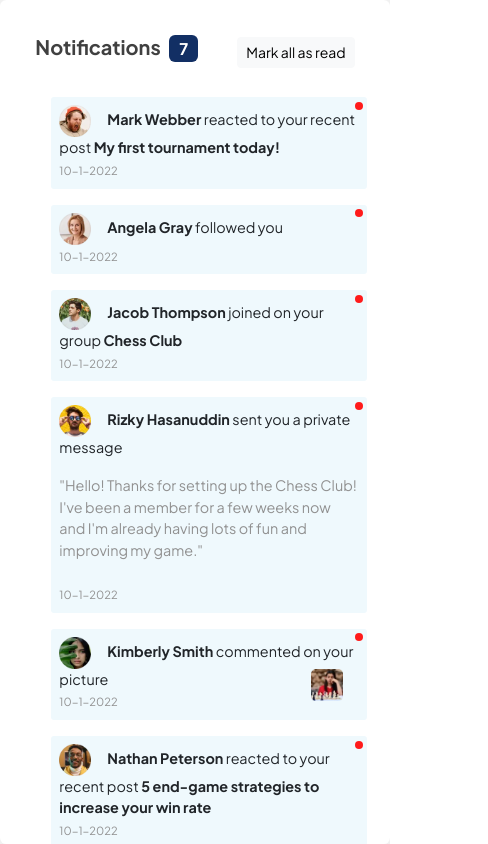
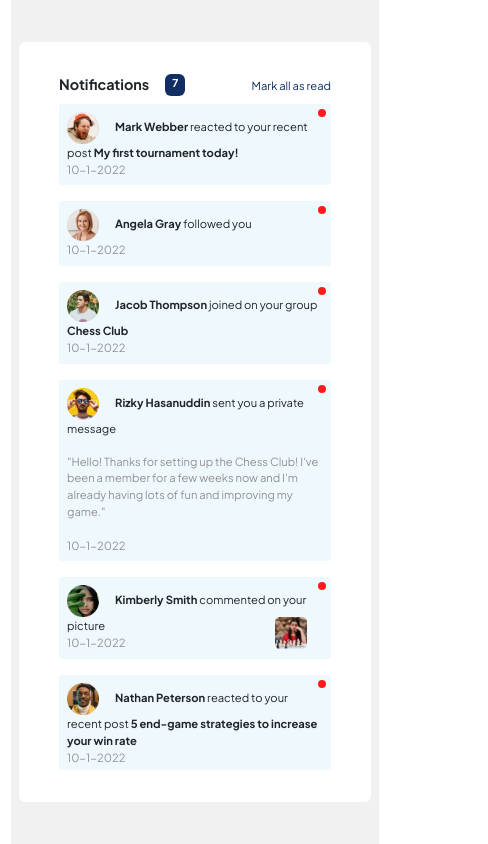
Before and after one commit to nickelzon/notifications-page-main, a React (Create React App) app in the folder notification-page/: page / in a window 390 px wide. Shown: the whole page, 488 px wide, since content can reach past the window. Built offline with nearby package versions, Linux system fonts and the light colour scheme; the HTML template or start-up script is replaced by a standard one.

Commit message:
fixed mobile layout(attempt1)

```diff
--- a/notification-page/src/App.js
+++ b/notification-page/src/App.js
@@ -110,8 +110,8 @@ function App() {
     <div className="notification-page">
 
       <div className="heading">
-        <h5><strong>Notifications</strong><span className={notif.filter((a) => a.read === false).length > 0 ? "badge text-bg-" : "badge-none"}>{notif.filter((a) => a.read === false).length}</span></h5>
-        <button type="button" className="btn btn-light btn-sm" onClick={() => setNotif(notif.map((find) => find ? {...find, read: true} : find))}>Mark all as read</button>
+        <div className="heading-left-side"><strong>Notifications</strong><span className={notif.filter((a) => a.read === false).length > 0 ? "badge text-bg-" : "badge-none"}>{notif.filter((a) => a.read === false).length}</span></div>
+        <button type="button" className="button" onClick={() => setNotif(notif.map((find) => find ? {...find, read: true} : find))}><span className="button">Mark all as read</span></button>
       </div>
 
       <div className="notification-box">
--- a/notification-page/src/Components/Notification.js
+++ b/notification-page/src/Components/Notification.js
@@ -4,9 +4,7 @@
 const Notification = ({ notifications, forRead }) => {
   return (
     <>
-
-        <ul>{notifications.map((data) => (<li key={data.id} onDoubleClick={() => forRead(data.id)} className={data.read ? "read" : ""}><img src={data.urlphoto} alt={data.urlphoto}/><strong>{data.name}</strong> {data.activity} <strong>{data.group}</strong>{data.displayphoto ? <img src={data.displayphoto} alt={data.displayphoto} className="displayphoto"></img> : ''}{data.message ? <div className="chat">{data.message}</div> : ''}<div className={!data.read ?"badge-circle-red" : ""}></div><br/><span>{data.time}</span></li>))}</ul>
-
+        {notifications.map((data) => (<div key={data.id} onDoubleClick={() => forRead(data.id)} className={data.read ? "notification read" : "notification"}><img src={data.urlphoto} alt={data.urlphoto}/><strong>{data.name}</strong> {data.activity} <strong>{data.group}</strong>{data.displayphoto ? <img src={data.displayphoto} alt={data.displayphoto} className="displayphoto"></img> : ''}{data.message ? <div className="chat">{data.message}</div> : ''}<div className={!data.read ?"badge-circle-red" : ""}></div><br/><span>{data.time}</span></div>))}
     </>
   )
 }
--- a/notification-page/src/index.css
+++ b/notification-page/src/index.css
@@ -8,6 +8,12 @@
   padding: 0;
   box-sizing: border-box;
   font-family: 'Plus Jakarta Sans', sans-serif;
+}
+
+body {
+  display: flex;
+  justify-content: center;
+  align-items: center;
 }
 
 ::-webkit-scrollbar {
@@ -27,6 +33,7 @@
 .main {
   display: flex;
   height: 100vh;
+  width: 100vw;
   background-color: rgb(241, 241, 241);
   justify-content: center;
   align-items: center;
@@ -44,25 +51,28 @@
 
 .heading {
   display: flex;
-  min-width: 45ch;
-  height: 10vh;
+  min-width: 50ch;
+  max-height: 10vh;
   justify-content: space-between;
   align-items: center;
-  margin-top: 1rem;
+  padding: 2rem;
   /* border: solid 1px black; */
 
 }
 
-h5 {
-  color: #404040;
-  margin-left: 1rem;
+.heading-left-side {
+  display: flex;
+  /* border: solid 1px black; */
+  justify-content: space-between;
+  min-width: 27vh;
+  font-size: 1.2rem;
 }
 
-.badge {
-  align-items: center;
-  font-size: 1rem;
-  text-align: center;
-  margin-left: 0.5rem;
+.button {
+  background-color: transparent;
+  border: none;
+  color: rgb(18, 47, 100);
+  font-size: 1.2rem;
 }
 
 .badge-circle-red {
@@ -81,28 +91,16 @@ h5 {
 
 .text-bg-{background-color: rgb(18, 47, 100);}
 
-.btn {
-margin-right: 1rem;
-}
-
 .notification-box {
   display: flex;
-  overflow-x: scroll;
+  overflow-y: scroll;
   flex-direction: column;
   align-items: center;
   width: 50ch;
   /* border: solid 1px black; */
 }
 
-ul {
-  display: flex;
-  flex-direction: column;
-  list-style: none;
-  width: 45ch;
-  /* border: solid 1px black; */
-}
-
-ul li {
+.notification {
   background-color: rgb(239, 249, 253);
   padding: 0.5rem;
   border-radius: 0.2rem;
@@ -110,6 +108,7 @@ ul li {
   font-size: 0.9rem;
   position: relative;
   width: 45ch;
+  /* border: solid 1px black; */
 }
 
 .displayphoto {
@@ -138,9 +137,11 @@ span {
 }
 
 @media only screen and (max-width: 960px) {
+
   .main {
     display: flex;
-    height: 100vh;
+    max-height: 100vh;
+    max-width: 23rem;
     background-color: rgb(241, 241, 241);
     justify-content: center;
     align-items: center;
@@ -149,49 +150,56 @@ span {
   .notification-page {
     display: flex;
     border-radius: 0.4rem;
-    height: 100vh;
-    min-width: 30ch;
+    min-width: 22rem;
     flex-direction: column;
     align-items: center;
+    justify-content: center;
     background-color: rgb(255, 255, 255);
+    padding-block: 2rem;
   }
 
   .heading {
     display: flex;
-    min-width: 30ch;
-    height: 10vh;
+    max-height: 5vh;
+    max-width: 22rem;
+    min-width: 19rem;
     justify-content: space-between;
     align-items: center;
-    margin-top: 1rem;
+    padding: 0 1rem;
     /* border: solid 1px black; */
 
   }
 
+  .heading-left-side {
+    min-width: 12ch;
+    font-size: 0.9rem;
+  }
+
   .notification-box {
+    overflow-y: scroll;
     display: flex;
-    overflow-x: scroll;
     flex-direction: column;
     align-items: center;
-    min-width: 30ch;
+    min-width: 12rem;
+    max-width: 22rem;
     /* border: solid 1px black; */
   }
 
-  ul {
-    display: flex;
-    flex-direction: column;
-    list-style: none;
-    width: 30ch;
-    /* border: solid 1px black; */
+  .notification {
+    background-color: rgb(239, 249, 253);
+    border-radius: 0.2rem;
+    font-size: 0.7rem;
+    position: relative;
+    min-width: 9rem;
+    max-width: 17rem;
   }
 
-  ul li {
-    background-color: rgb(239, 249, 253);
-    padding: 0.5rem;
-    border-radius: 0.2rem;
-    margin-block: 0.5rem;
-    font-size: 0.9rem;
-    position: relative;
-    width: 30ch;
+  .displayphoto {
+    min-width: 2rem;
+    max-width: 5rem;
+  }
 
+  .button {
+    font-size: 0.7rem;
   }
 }
```
Also changed, not shown: 10 other files (tests, documents, lock files or other folders).
